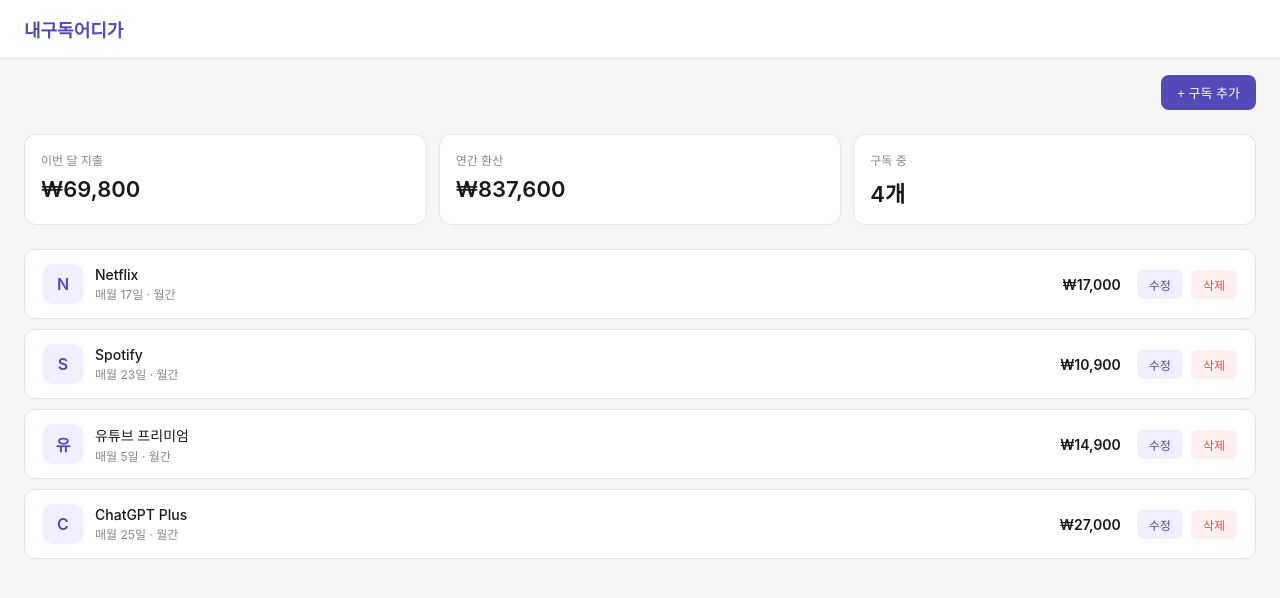
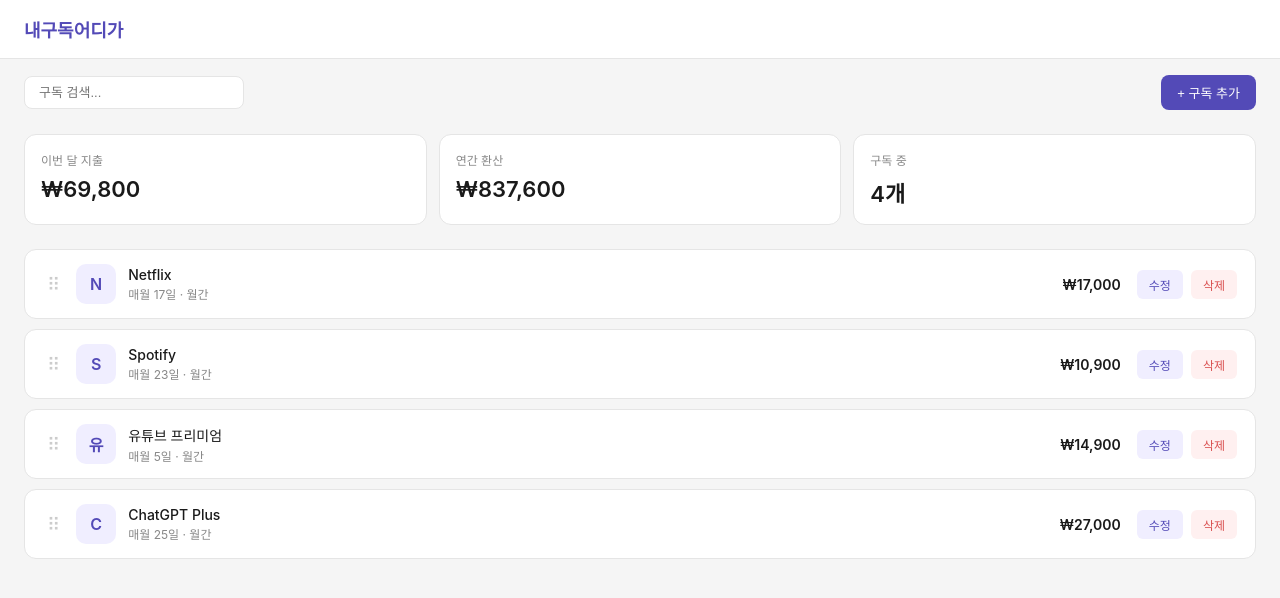
Before and after one commit to paaye7313/where-is-my-sub, a React (Vite) app: page / in a window 1280 px wide. Shown: the top 598 px of the page. Built offline with nearby package versions, Linux system fonts and the light colour scheme.

Commit message:
feat : 검색 기능 및 드래그 앤 드롭 순서 변경 구현

```diff
--- a/package.json
+++ b/package.json
@@ -10,6 +10,9 @@
     "preview": "vite preview"
   },
   "dependencies": {
+    "@dnd-kit/core": "^6.3.1",
+    "@dnd-kit/sortable": "^10.0.0",
+    "@dnd-kit/utilities": "^3.2.2",
     "react": "^19.2.5",
     "react-dom": "^19.2.5"
   },
--- a/src/components/SubCard.jsx
+++ b/src/components/SubCard.jsx
@@ -1,5 +1,16 @@
+import { useSortable } from '@dnd-kit/sortable'
+import { CSS } from '@dnd-kit/utilities'
+
 function SubCard({ id, name, price, billingDate, cycle, onDelete, onEdit }) {
+  const { attributes, listeners, setNodeRef, transform, transition } = useSortable({ id })
+
+  const style = {
+    transform: CSS.Transform.toString(transform),
+    transition,
+  }
+
   return (
+    <div ref={setNodeRef} style={style}>
       <div style={{
         background: '#ffffff',
         border: '1px solid #e5e5e5',
@@ -10,6 +21,19 @@
         justifyContent: 'space-between',
       }}>
         <div style={{ display: 'flex', alignItems: 'center', gap: '12px' }}>
+          <div
+            {...attributes}
+            {...listeners}
+            style={{
+              cursor: 'grab',
+              color: '#cccccc',
+              fontSize: '18px',
+              padding: '0 4px',
+              userSelect: 'none',
+            }}
+          >
+            ⠿
+          </div>
           <div style={{
             width: '40px',
             height: '40px',
@@ -49,6 +73,7 @@
           </button>
         </div>
       </div>
+    </div>
   )
 }
 
--- a/src/pages/Dashboard.jsx
+++ b/src/pages/Dashboard.jsx
@@ -1,4 +1,16 @@
 import { useState } from 'react'
+import {
+  DndContext,
+  closestCenter,
+  PointerSensor,
+  useSensor,
+  useSensors,
+} from '@dnd-kit/core'
+import {
+  SortableContext,
+  verticalListSortingStrategy,
+  arrayMove,
+} from '@dnd-kit/sortable'
 import SummaryBox from '../components/SummaryBox'
 import SubCard from '../components/SubCard'
 import AddSubModal from '../components/AddSubModal'
@@ -14,6 +26,13 @@
   const [subs, setSubs] = useState(initialData)
   const [showModal, setShowModal] = useState(false)
   const [editData, setEditData] = useState(null)
+  const [search, setSearch] = useState('')
+
+  const sensors = useSensors(useSensor(PointerSensor))
+
+  const filtered = subs.filter(sub =>
+    sub.name.toLowerCase().includes(search.toLowerCase())
+  )
 
   const totalMonthly = subs.reduce((sum, sub) => sum + sub.price, 0)
   const totalYearly = totalMonthly * 12
@@ -40,9 +59,37 @@
     setShowModal(false)
   }
 
+  function handleDragEnd(event) {
+    const { active, over } = event
+    if (!over || active.id === over.id) return
+
+    const oldIndex = subs.findIndex(sub => sub.id === active.id)
+    const newIndex = subs.findIndex(sub => sub.id === over.id)
+    setSubs(arrayMove(subs, oldIndex, newIndex))
+  }
+
   return (
     <div>
-      <div style={{ display: 'flex', justifyContent: 'flex-end', padding: '16px 24px 0' }}>
+      <div style={{
+        display: 'flex',
+        justifyContent: 'space-between',
+        alignItems: 'center',
+        padding: '16px 24px 0'
+      }}>
+        <input
+          type="text"
+          placeholder="구독 검색..."
+          value={search}
+          onChange={e => setSearch(e.target.value)}
+          style={{
+            padding: '8px 14px',
+            border: '1px solid #e5e5e5',
+            borderRadius: '8px',
+            fontSize: '13px',
+            width: '220px',
+            outline: 'none',
+          }}
+        />
         <button
           onClick={() => setShowModal(true)}
           style={{
@@ -63,8 +110,11 @@
         totalYearly={totalYearly}
         count={subs.length}
       />
+      <DndContext sensors={sensors} collisionDetection={closestCenter} onDragEnd={handleDragEnd}>
+        <SortableContext items={filtered.map(s => s.id)} strategy={verticalListSortingStrategy}>
           <div style={{ padding: '0 24px', display: 'flex', flexDirection: 'column', gap: '10px' }}>
-        {subs.map(sub => (
+            {filtered.length > 0 ? (
+              filtered.map(sub => (
                 <SubCard
                   key={sub.id}
                   id={sub.id}
@@ -75,8 +125,15 @@
                   onDelete={handleDelete}
                   onEdit={openEdit}
                 />
-        ))}
+              ))
+            ) : (
+              <div style={{ textAlign: 'center', color: '#888888', fontSize: '14px', padding: '40px 0' }}>
+                검색 결과가 없어요 🔍
               </div>
+            )}
+          </div>
+        </SortableContext>
+      </DndContext>
 
       {showModal && (
         <AddSubModal
```
Also changed, not shown: 1 other file (tests, documents, lock files or other folders). Lines whose indentation alone changed are shown as unchanged.
